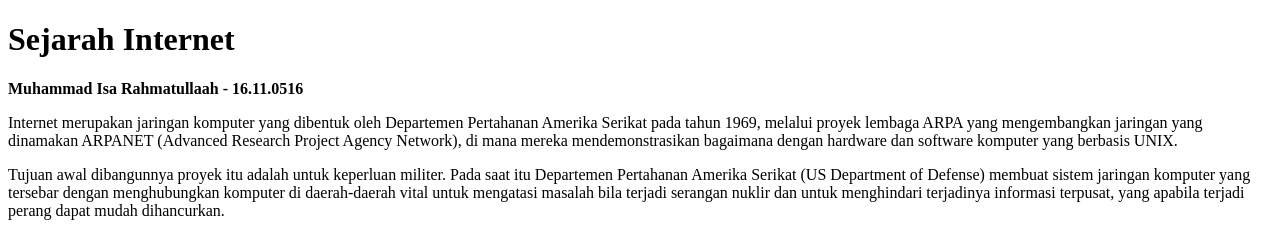
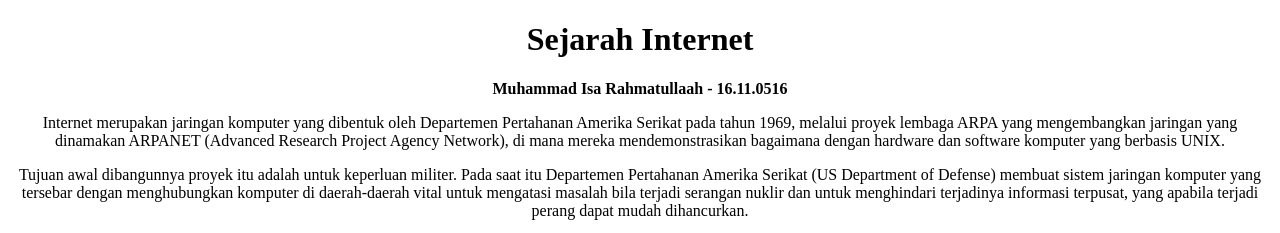
Before and after one commit to isarahmatullaah/pw0516, a plain HTML site: page internet.html in a window 1280 px wide. Shown: the top 233 px of the page. Drawn offline with Linux system fonts and the light colour scheme; grey boxes are pictures that could not be loaded.

Commit message:
Update internet.html

```diff
--- a/internet.html
+++ b/internet.html
@@ -4,7 +4,7 @@
 	<title>Sejarah Internet</title>
 </head>
 <body>
-	<h1>Sejarah Internet</h1>
+	<center><h1>Sejarah Internet</h1><center>
 	<strong>Muhammad Isa Rahmatullaah - 16.11.0516</strong>
 	<p>Internet merupakan jaringan komputer yang dibentuk oleh Departemen Pertahanan Amerika Serikat pada tahun 1969, melalui proyek lembaga ARPA yang mengembangkan jaringan yang dinamakan ARPANET (Advanced Research Project Agency Network), di mana mereka mendemonstrasikan bagaimana dengan hardware dan software komputer yang berbasis UNIX.</p>
 	<p>Tujuan awal dibangunnya proyek itu adalah untuk keperluan militer. Pada saat itu Departemen Pertahanan Amerika Serikat (US Department of Defense) membuat sistem jaringan komputer yang tersebar dengan menghubungkan komputer di daerah-daerah vital untuk mengatasi masalah bila terjadi serangan nuklir dan untuk menghindari terjadinya informasi terpusat, yang apabila terjadi perang dapat mudah dihancurkan.</p>
```
